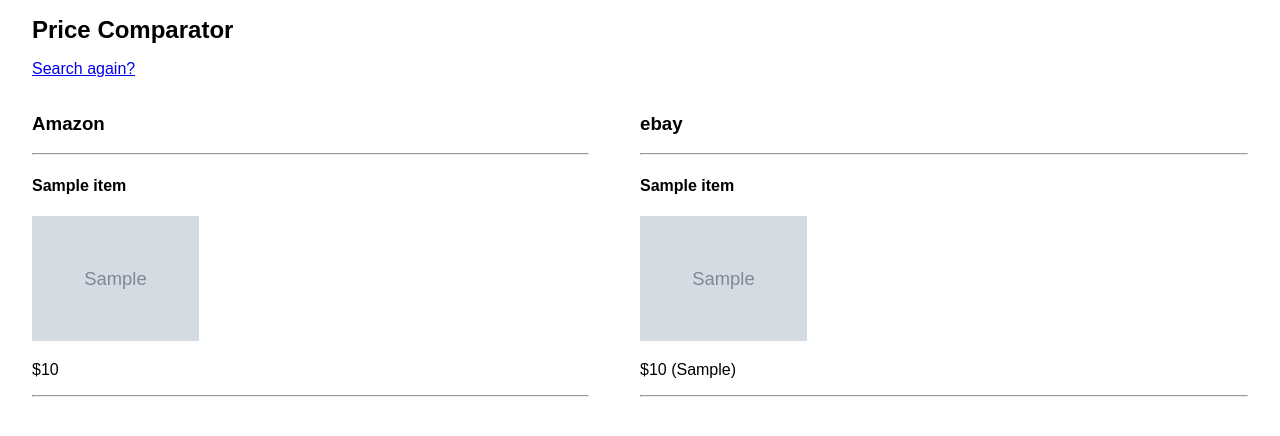
After one commit to koprty/API-Project, a Flask app: template templates/result.html in a window 1280 px wide. The commit adds this page. Shown: the top 436 px of the page. Run offline with Flask 2, Linux system fonts and the light colour scheme; the template is opened without the code that fills it: most values are stand-ins (such as "Sample title", 1, 10 or a date in 2020); grey boxes marked "Sample" are stand-in pictures; parts of the project's set-up code (start-up, migrations or seed data) failed here and were passed over.

Commit message:
print results to website

```diff
--- a/app.py
+++ b/app.py
@@ -1,4 +1,6 @@
 from flask import Flask, render_template, request, redirect
+from amazon import blendedsearch
+from ebay import ebaysearch
 
 app = Flask(__name__)
 
@@ -6,9 +8,16 @@ app = Flask(__name__)
 def index():
     return render_template("index.html")
 
-@app.route("/result")
+@app.route("/result",methods=['GET','POST'])
 def search():
-    return render_template("result.html")
+    if request.method=='POST':
+        query = request.form['query']
+        print query
+        amazon = blendedsearch(query,8)
+        ebay = ebaysearch(query,8)
+        return render_template("result.html",amazon=amazon, ebay=ebay)
+    else:
+        return "Bleh."
 
 if __name__ == "__main__":
     app.run(debug=True,port=9233)
--- a/static/main.css
+++ b/static/main.css
@@ -14,3 +14,9 @@ h2 {
 #search {
     width:300px;
 }
+
+img {
+    max-height:125px;
+    height:100%;
+    width:auto;
+}
--- a/templates/index.html
+++ b/templates/index.html
@@ -10,7 +10,7 @@
     <div class="pure-u-1"><h2>Price Comparator</h2></div>
     <div class="pure-u-1-3"></div>
     <div class="pure-u-1-3" id="search-div">
-        <form class="pure-form">
+        <form class="pure-form" method="POST" action='{{url_for("search")}}'>
             <input type="text" placeholder="What would you like to buy?" name="query" id="search"></input>
             <button type="submit" class="pure-button pure-button-primary">Search</button>
         </form>
--- /dev/null
+++ b/templates/result.html
@@ -0,0 +1,36 @@
+<!DOCTYPE html>
+<html>
+<head>
+    <title>API Search</title>
+    <link rel="stylesheet" type="text/css" href="../static/pure-min.css" />
+    <link rel="stylesheet" type="text/css" href="../static/main.css" />
+</head>
+<body>
+<div class="pure-g">
+    <div class="pure-u-1">
+        <h2>Price Comparator</h2>
+        <p><a href="/">Search again?</a></p>
+    </div>
+    <div class="pure-u-11-24">
+        <h3>Amazon</h3>
+        <hr>
+        {% for item in amazon %}
+            <h4>{{item.name}}</h4>
+            <a href="{{item.url}}"><img src="{{ item.img_url }}"></a>
+            <p class="price">${{item.price}}<p>
+            <hr>
+        {% endfor %}
+    </div>
+    <div class="pure-u-1-24"></div>
+    <div class="pure-u-12-24">
+        <h3>ebay</h3>
+        <hr>
+        {% for item in ebay %}
+            <h4>{{item.name}}</h4>
+            <a href="{{item.url}}"><img src="{{ item.img_url }}"></a>
+            <p class="price">${{item.price}} ({{item.listing_type}})<p>
+            <hr>
+        {% endfor %}
+    </div>
+</body>
+</html>
```
Also changed, not shown: amazon.py (+6 -8 lines), ebay.py (+25 -21 lines).
